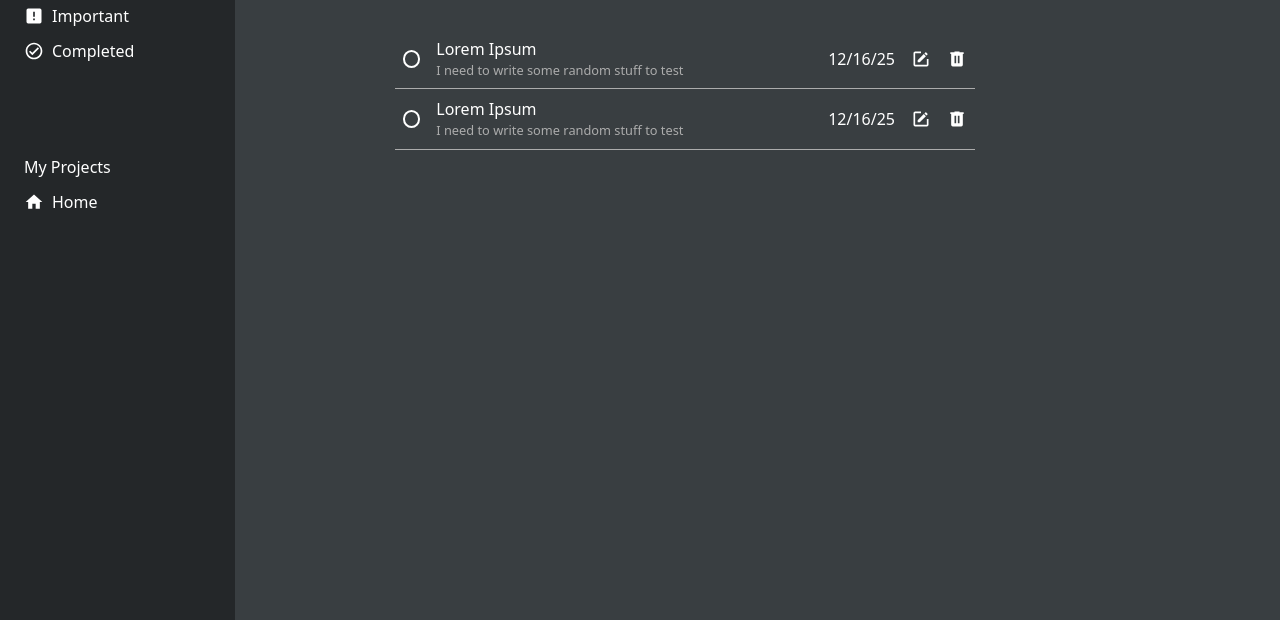
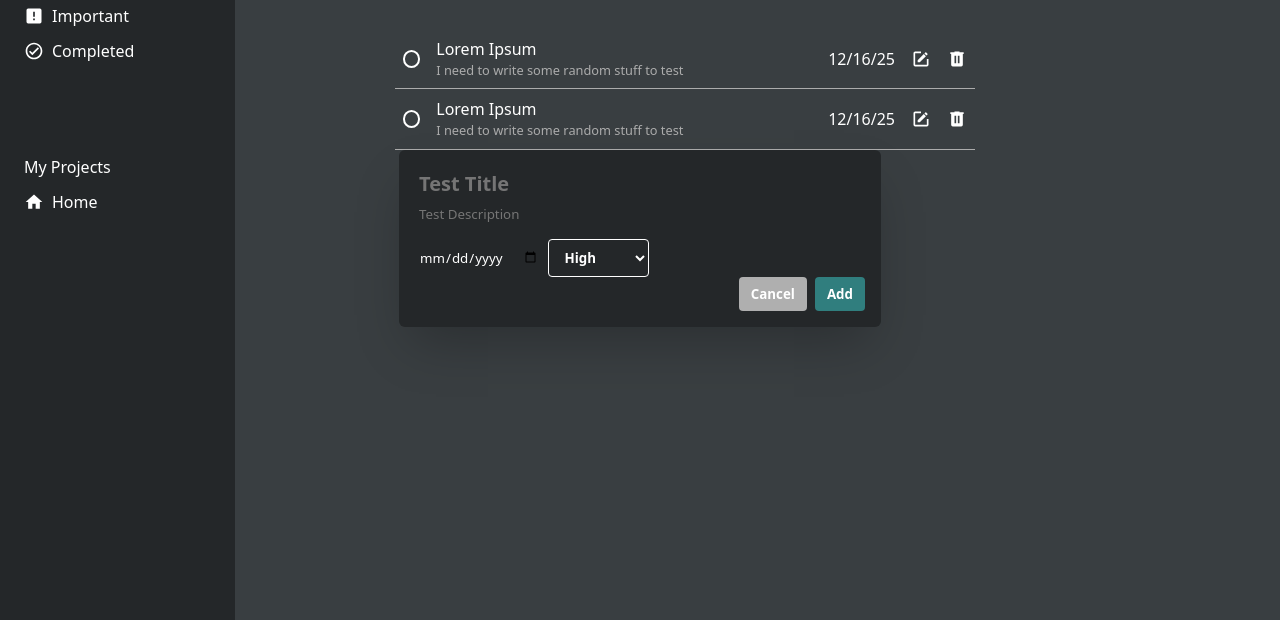
Before and after one commit to Amormio25/todo-list, a website built with webpack: page src/template.html in a window 1280 px wide. Shown: the part 180-800 px from the top of the page. Built offline with nearby package versions, Linux system fonts and the light colour scheme.

```diff
--- a/package.json
+++ b/package.json
@@ -20,5 +20,8 @@
     "webpack-cli": "^6.0.1",
     "webpack-dev-server": "^5.2.2",
     "webpack-merge": "^6.0.1"
+  },
+  "dependencies": {
+    "date-fns": "^4.1.0"
   }
 }
--- a/src/assets/css/style.css
+++ b/src/assets/css/style.css
@@ -175,3 +175,110 @@
   align-items: center;
   gap: 1rem;
 }
+
+/****************** DIALOG ******************/
+dialog {
+  position: absolute;
+  background-color: #242729;
+  margin: auto;
+  border: none;
+  border-radius: 6px;
+  box-shadow: rgba(0, 0, 0, 0.25) 0px 25px 50px -12px;
+  padding: 1rem;
+}
+
+dialog::backdrop {
+  background-color: rgba(0, 0, 0, 0.5);
+}
+
+.form-container {
+  width: 450px;
+  height: auto;
+  display: flex;
+  flex-direction: column;
+  /* gap: 0.5rem; */
+}
+
+.form-container input {
+  background-color: #242729;
+  padding: 0.25rem;
+  border: none;
+  outline: none;
+}
+
+.form-container input#title {
+  font-size: 1.25rem;
+  font-weight: 600;
+}
+
+.form-container input#description {
+  padding-bottom: 1rem;
+}
+
+.form-container select {
+  padding: 0.5rem 0.75rem;
+  border-radius: 4px;
+  border: 1px solid white;
+  background-color: transparent;
+  outline: none;
+
+  color: white;
+  font-weight: 600;
+  cursor: pointer;
+}
+
+.form-container .buttons {
+  display: flex;
+  justify-content: flex-end;
+  gap: 0.5rem;
+}
+
+button.cancel {
+  padding: 0.5rem 0.75rem;
+  border: none;
+  border-radius: 4px;
+  background-color: rgb(175, 175, 175);
+
+  color: white;
+  cursor: pointer;
+  font-weight: 600;
+}
+
+button.add {
+  padding: 0.5rem 0.75rem;
+  border: none;
+  border-radius: 4px;
+  background-color: #307e7e;
+
+  color: white;
+  font-weight: 600;
+  cursor: pointer;
+}
+/* dialog {
+  margin: auto;
+  border: none;
+  border-radius: 8px;
+  box-shadow: rgba(99, 99, 99, 0.2) 0px 2px 8px 0px;
+  transform: scale(0.75);
+  transition: 0.3s ease;
+}
+
+dialog::backdrop {
+  background-color: rgba(0, 0, 0, 0.5);
+}
+
+dialog.open {
+  transition: 0.3s ease;
+  transform: scale(1);
+  opacity: 1;
+}
+
+.form-container {
+  width: 350px;
+  height: 410px;
+  padding: 2rem;
+
+  display: flex;
+  flex-direction: column;
+  gap: 1rem;
+} */
--- a/src/template.html
+++ b/src/template.html
@@ -82,6 +82,7 @@
     </nav>
     <div id="content">
       <div class="container">
+        <!-- HEADING -->
         <div class="heading">
           <div class="title">Today</div>
           <div class="numTasks">
@@ -93,6 +94,8 @@
             <span>5 tasks</span>
           </div>
         </div>
+
+        <!-- TASKS -->
         <div class="tasks-container">
           <div class="task-item">
             <button class="task-checkbox"></button>
@@ -143,6 +146,33 @@
             </div>
           </div>
         </div>
+
+        <!-- DIALOG POP UP -->
+        <dialog data-modal open="">
+          <form action="" method="post">
+            <div class="form-container">
+              <input id="title" type="text" placeholder="Test Title" required />
+              <input
+                id="description"
+                type="text"
+                placeholder="Test Description"
+                required
+              />
+              <div class="details">
+                <input type="date" name="date" id="date" />
+                <select name="priority" id="priority">
+                  <option value="high">High</option>
+                  <option value="medium">Medium</option>
+                  <option value="low">Low</option>
+                </select>
+              </div>
+              <div class="buttons">
+                <button class="cancel">Cancel</button>
+                <button class="add">Add</button>
+              </div>
+            </div>
+          </form>
+        </dialog>
       </div>
     </div>
   </body>
```
Also changed, not shown: 1 other file.
